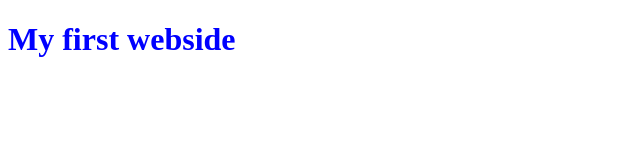
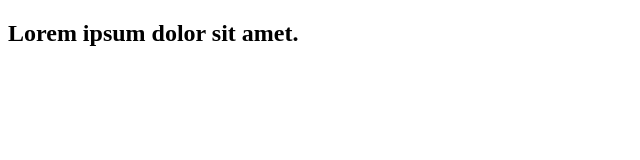
Before and after one commit to Abdur55/Abdur-Rahim-html, a plain HTML site: page index.html in a window 1280 px wide. Shown: the whole page, without its empty margins (0-640 px from the left). Drawn offline with Linux system fonts and the light colour scheme.

Commit message:
first commit

```diff
--- a/index.html
+++ b/index.html
@@ -3,11 +3,10 @@
 <head>
     <meta charset="UTF-8">
     <meta name="viewport" content="width=device-width, initial-scale=1.0">
-    <title>Document</title>
+    <title>index.html </title>
     <link rel="stylesheet" href="style.css">
 </head>
 <body>
-    <h1>My first webside</h1>
-
+ <h2>Lorem ipsum dolor sit amet.</h2>
 </body>
 </html>
```
